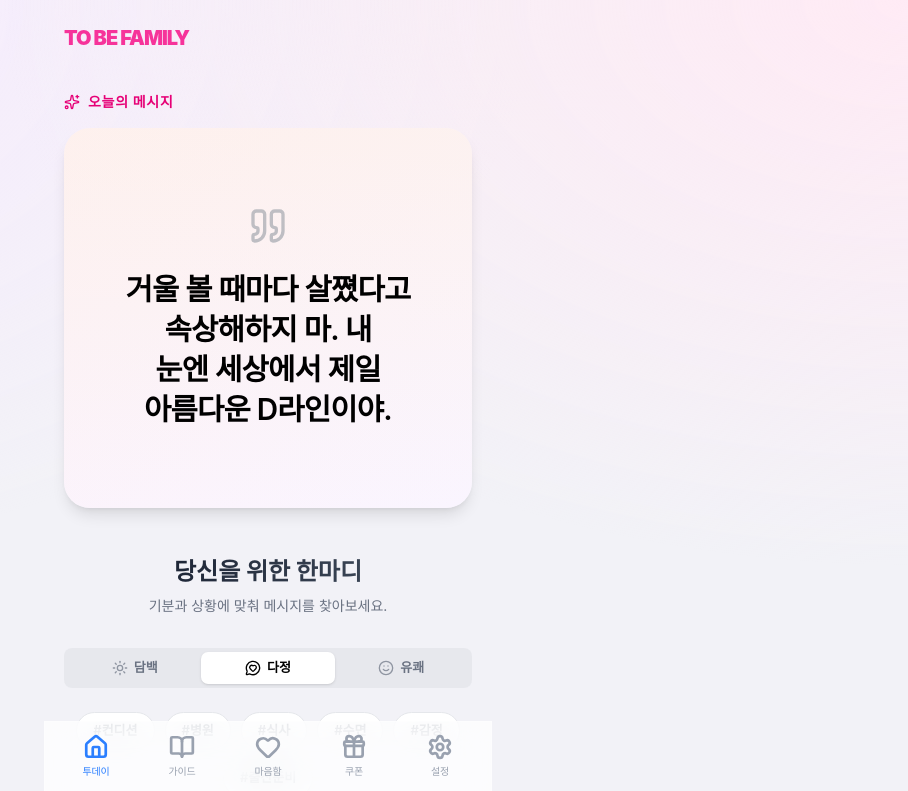
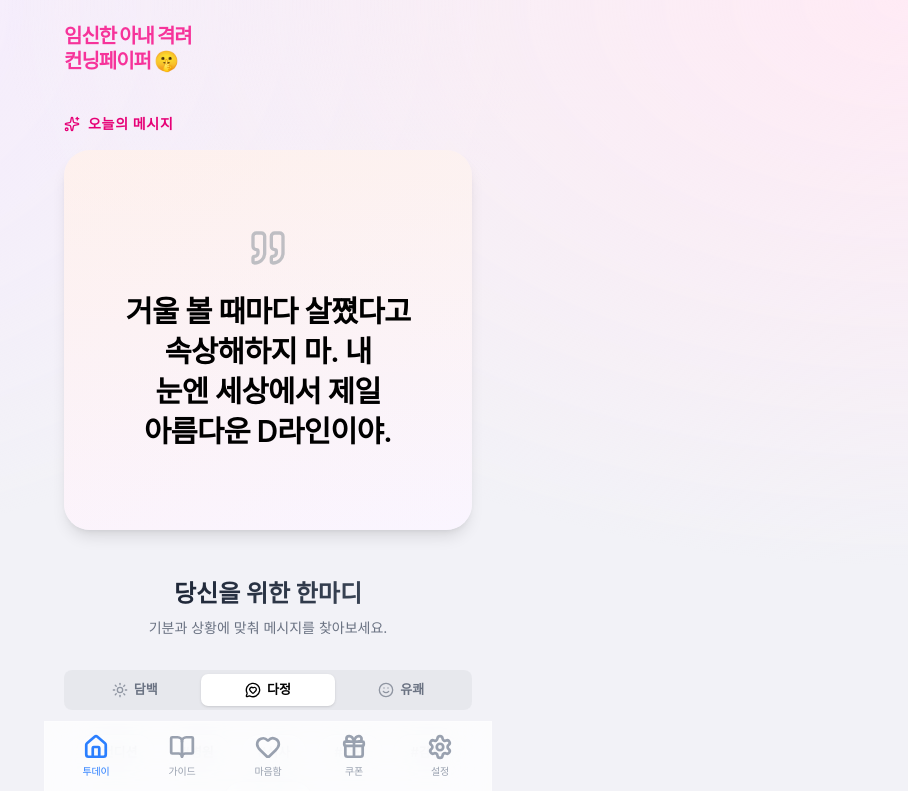
Before and after one commit to ddaog/cheer-up-wife, a Next.js app: page / in a window 1280 px wide. Shown: the top 791 px of the page, without its empty margins (372-1280 px from the left). Built offline with nearby package versions, Linux system fonts and the light colour scheme.

Commit message:
refactor: rebrand to 'Pregnancy Encouragement Cheat Sheet' concept

```diff
--- a/app/layout.tsx
+++ b/app/layout.tsx
@@ -6,8 +6,8 @@ import { cn } from '@/lib/utils';
 import { TabBar } from '@/components/TabBar';
 
 export const metadata: Metadata = {
-  title: '아내를 위한 응원',
-  description: '임신한 아내에게 보내는 진심 어린 응원 메시지',
+  title: '임신한 아내 격려 컨닝페이퍼',
+  description: '서툰 남편을 위한 실전 압축 응원 요약집',
   manifest: '/manifest.json',
 };
 
@@ -31,8 +31,8 @@ export default function RootLayout({
 
           {/* Header */}
           <header className="px-5 pt-6 pb-2">
-            <h1 className="text-xl font-black text-pink-500 tracking-tighter">
-              TO BE FAMILY
+            <h1 className="text-xl font-black text-pink-500 tracking-tighter leading-tight break-keep">
+              임신한 아내 격려<br />컨닝페이퍼 🤫
             </h1>
           </header>
 
--- a/components/Onboarding.tsx
+++ b/components/Onboarding.tsx
@@ -44,11 +44,13 @@ export function Onboarding({ onComplete }: { onComplete: () => void }) {
                                 🤰
                             </div>
                         </div>
-                        <h1 className="text-2xl font-bold text-gray-900 dark:text-white">
-                            <span className="text-pink-500">TO BE FAMILY</span>에<br />오신 것을 환영합니다
+                        <h1 className="text-2xl font-bold text-gray-900 dark:text-white leading-tight">
+                            <span className="text-pink-500">임신한 아내 격려</span><br />
+                            컨닝페이퍼 🤫
                         </h1>
                         <p className="text-gray-500">
-                            아내분에게 힘이 되는<br />따뜻한 말 한마디를 선물해 드릴게요.
+                            서툰 남편을 위한<br />
+                            실전 압축 응원 요약집입니다.
                         </p>
 
                         <div className="pt-4 text-left">
```
